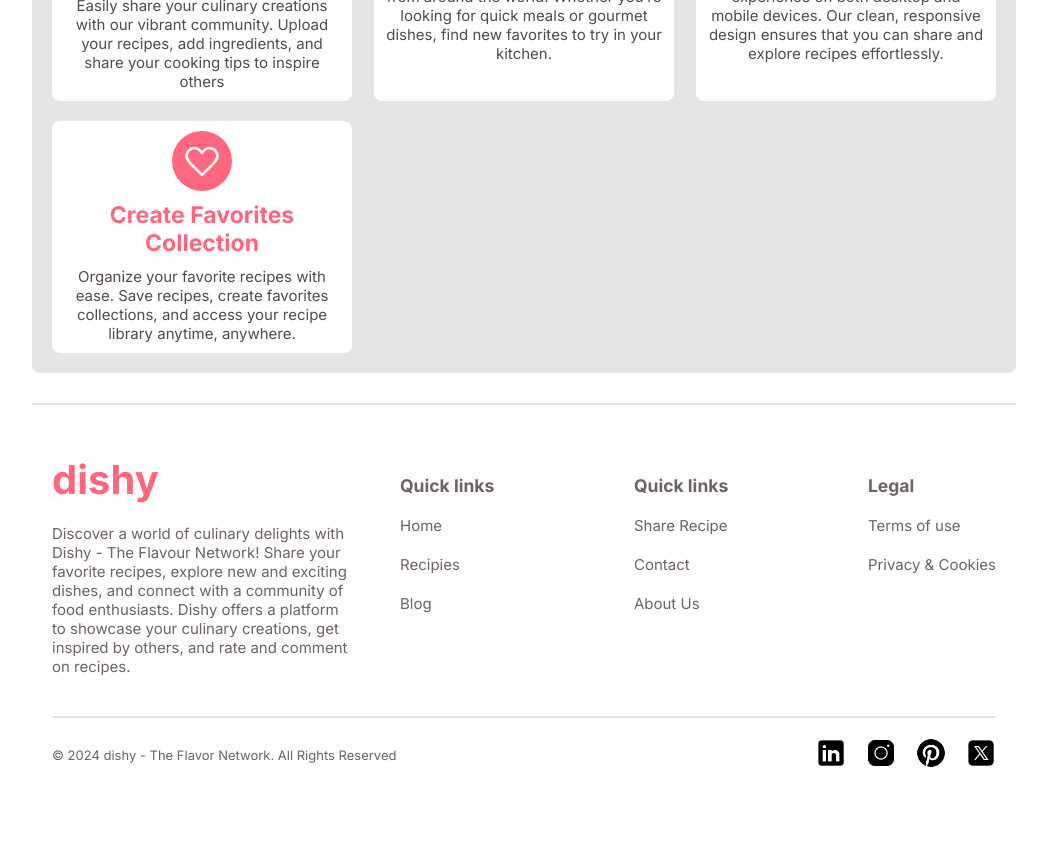
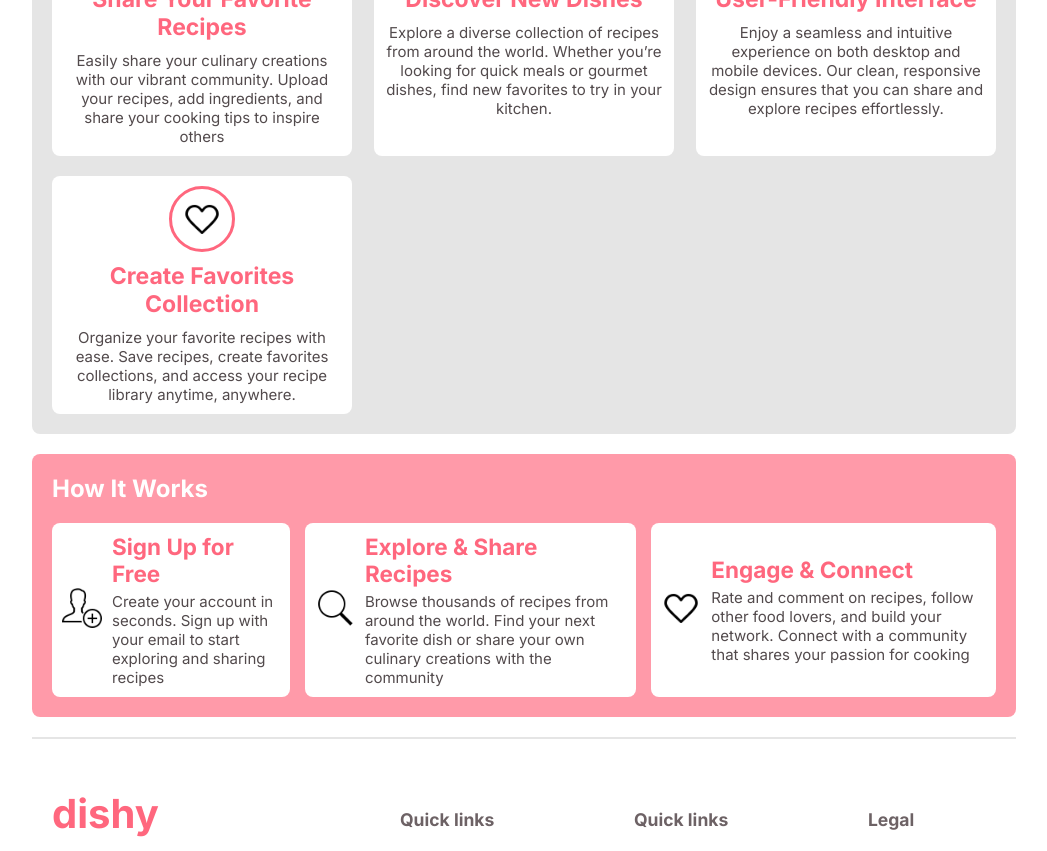
Before and after one commit to Kanishk2004/dishy-frontend, a Next.js app: page / in a window 1280 px wide. Shown: the part 980-1831 px from the top of the page, without its empty margins (116-1163 px from the left). Before the commit the page ends 1771 px from the top, so only its background shows below. Built offline with nearby package versions, Linux system fonts and the light colour scheme; no server answers.

Commit message:
work in progress for howItWorks section

```diff
--- a/src/Constant.js
+++ b/src/Constant.js
@@ -1,2 +1,2 @@
-export const apiURL = 'https://monkfish-app-zykky.ondigitalocean.app/api/v1'
-// export const apiURL = 'http://localhost:8080/api/v1'
+// export const apiURL = 'https://monkfish-app-zykky.ondigitalocean.app/api/v1'
+export const apiURL = 'http://localhost:8080/api/v1'
--- a/src/app/page.js
+++ b/src/app/page.js
@@ -1,12 +1,14 @@
 import FeatureSection from '@/components/heroPage/featureSection/FeatureSection';
 import styles from './page.module.css';
 import HeroPage from '@/components/heroPage/HeroPage';
+import HowItWorks from '@/components/heroPage/howItWorks/HowItWorks';
 
 export default function Home() {
 	return (
 		<div className={styles.container}>
 			<HeroPage />
 			<FeatureSection />
+			<HowItWorks />
 		</div>
 	);
 }
--- a/src/components/heroPage/featureSection/FeatureSection.jsx
+++ b/src/components/heroPage/featureSection/FeatureSection.jsx
@@ -4,6 +4,8 @@ import styles from './featureSection.module.css';
 const FeatureSection = () => {
 	return (
 		<div className={styles.container}>
+			<h2 className={styles.heading}>Features</h2>
+			<div className={styles.cardContainer}>
 				<div className={styles.card}>
 					<div className={styles.iconContainer}>
 						<Image
@@ -33,9 +35,9 @@ const FeatureSection = () => {
 					</div>
 					<h2 className={styles.cardTitle}> Discover New Dishes</h2>
 					<p className={styles.cardDesc}>
-					Explore a diverse collection of recipes from around the world. Whether
-					you’re looking for quick meals or gourmet dishes, find new favorites
-					to try in your kitchen.
+						Explore a diverse collection of recipes from around the world.
+						Whether you’re looking for quick meals or gourmet dishes, find new
+						favorites to try in your kitchen.
 					</p>
 				</div>
 				<div className={styles.card}>
@@ -73,6 +75,7 @@ const FeatureSection = () => {
 					</p>
 				</div>
 			</div>
+		</div>
 	);
 };
 
--- a/src/components/heroPage/featureSection/featureSection.module.css
+++ b/src/components/heroPage/featureSection/featureSection.module.css
@@ -1,13 +1,19 @@
 .container {
 	width: 100%;
 	margin: 20px 0px;
+	background: var(--softgray);
+	padding: 20px;
+	border-radius: 8px;
+	color: var(--gray);
+}
+.heading {
+	margin-bottom: 20px;
+}
+.cardContainer {
+	gap: 20px;
 	display: flex;
 	justify-content: space-between;
 	flex-wrap: wrap;
-	background: var(--softgray);
-	padding: 20px;
-	gap: 20px;
-	border-radius: 8px;
 }
 .card {
 	width: 300px;
@@ -29,20 +35,20 @@
 	font-size: 15px;
 }
 .iconContainer {
-	background: var(--darkpink);
 	border-radius: 50%;
 	padding: 10px;
 	display: flex;
 	justify-content: center;
 	align-items: center;
-}
-.icon {
-	filter: brightness(0) invert(1);
+	border: 3px solid var(--darkpink);
 }
 
 @media (max-width: 768px) {
 	.container {
 		padding: 10px;
+	}
+	.container h2 {
+		text-align: center;
 	}
 	.card {
 		width: 270px;
@@ -50,10 +56,10 @@
 }
 
 @media (max-width: 640px) {
-    .container {
-        gap: 10px;
-        margin: 10px 0px;
-    }
+	.container {
+		gap: 10px;
+		margin: 10px 0px;
+	}
 	.card {
 		width: 100%;
 	}
--- /dev/null
+++ b/src/components/heroPage/howItWorks/HowItWorks.jsx
@@ -0,0 +1,72 @@
+import Image from 'next/image';
+import styles from './howItWorks.module.css';
+
+const HowItWorks = () => {
+	return (
+		<div className={styles.container}>
+			<h2 className={styles.heading}>How It Works</h2>
+			<div className={styles.cardContainer}>
+				<div className={styles.card}>
+					<div className={styles.iconContainer}>
+						<Image
+							className={styles.icon}
+							src={'/heropage/register-user.png'}
+							alt="Register user icon"
+							width={40}
+							height={40}
+						/>
+					</div>
+					<div>
+						<h2 className={styles.cardTitle}>Sign Up for Free</h2>
+						<p className={styles.cardDesc}>
+							Create your account in seconds. Sign up with your email to start
+							exploring and sharing recipes
+						</p>
+					</div>
+				</div>
+
+				<div className={styles.card}>
+					<div className={styles.iconContainer}>
+						<Image
+							className={styles.icon}
+							src={'/heropage/magnifier.png'}
+							alt="Magnifier icon"
+							width={40}
+							height={40}
+						/>
+					</div>
+					<div>
+						<h2 className={styles.cardTitle}>Explore & Share Recipes</h2>
+						<p className={styles.cardDesc}>
+							Browse thousands of recipes from around the world. Find your next
+							favorite dish or share your own culinary creations with the
+							community
+						</p>
+					</div>
+				</div>
+
+				<div className={styles.card}>
+					<div className={styles.iconContainer}>
+						<Image
+							className={styles.icon}
+							src={'/heropage/heart.png'}
+							alt="Heart icon"
+							width={40}
+							height={40}
+						/>
+					</div>
+					<div>
+						<h2 className={styles.cardTitle}>Engage & Connect</h2>
+						<p className={styles.cardDesc}>
+							Rate and comment on recipes, follow other food lovers, and build
+							your network. Connect with a community that shares your passion
+							for cooking
+						</p>
+					</div>
+				</div>
+			</div>
+		</div>
+	);
+};
+
+export default HowItWorks;
--- /dev/null
+++ b/src/components/heroPage/howItWorks/howItWorks.module.css
@@ -0,0 +1,30 @@
+.container {
+	width: 100%;
+	margin: 10px 0px;
+	background: var(--lightpink);
+	border-radius: 8px;
+	padding: 20px;
+	color: var(--gray);
+}
+.heading {
+	margin-bottom: 20px;
+	color: white;
+}
+.cardContainer {
+	display: flex;
+	justify-content: space-between;
+	gap: 15px;
+    font-size: 15px;
+}
+.cardContainer h2 {
+	color: var(--darkpink);
+    margin-bottom: 5px;
+}
+.card {
+	padding: 10px;
+	background: white;
+	border-radius: 8px;
+	display: flex;
+	gap: 10px;
+    align-items: center;
+}
```
Also changed, not shown: public/heropage/magnifier.png (added), public/heropage/register-user.png (added). Lines whose indentation alone changed are shown as unchanged.
